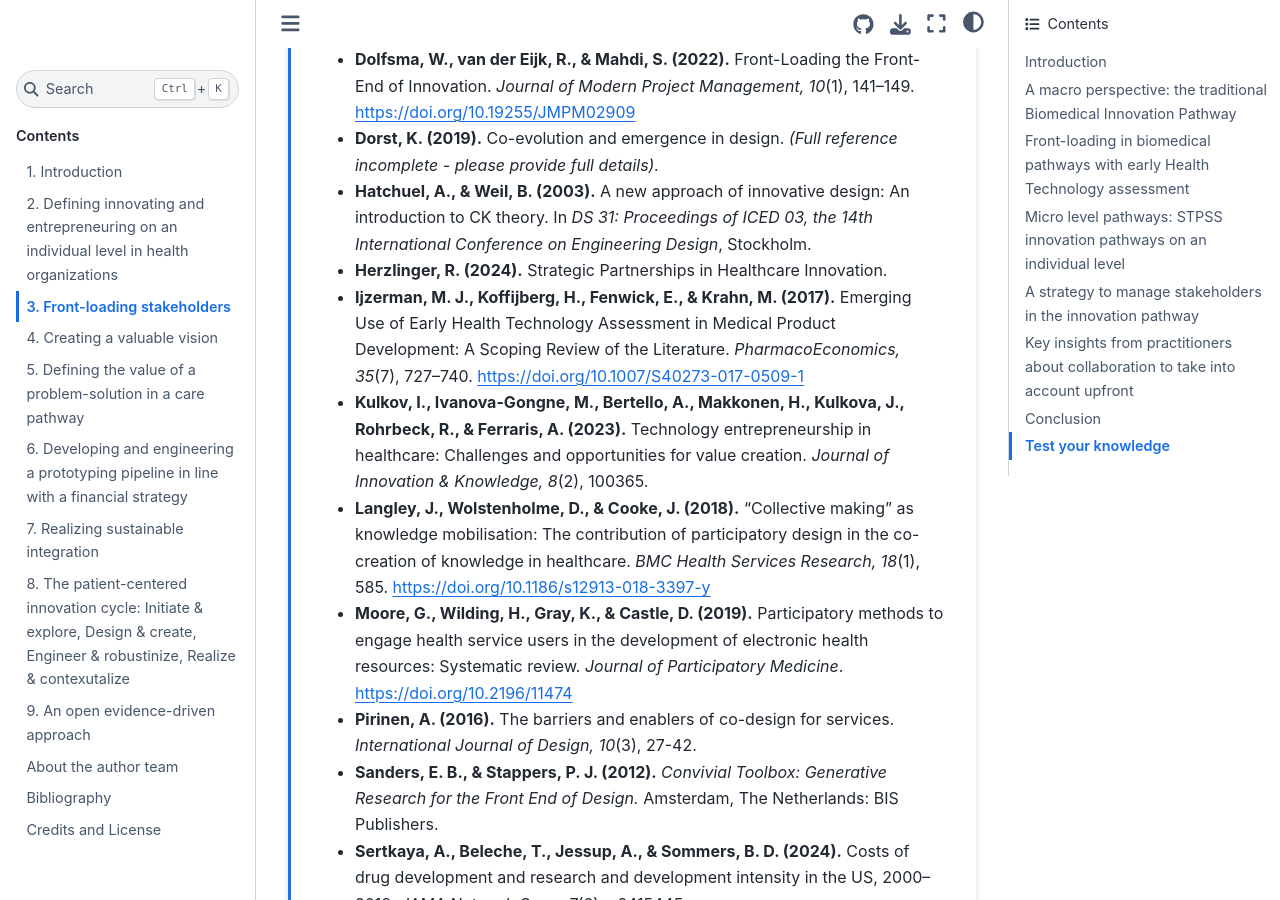
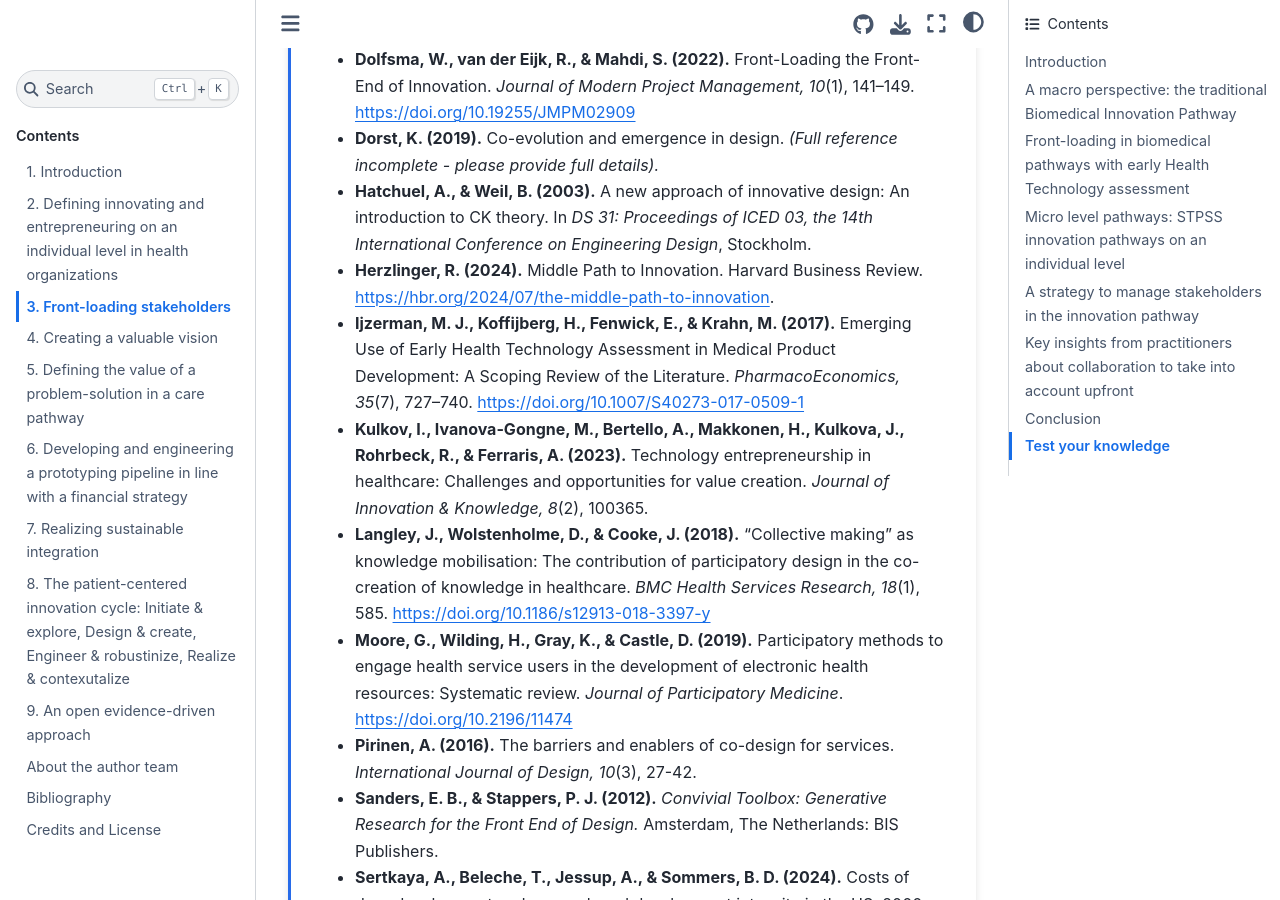
Before and after one commit to pietervandekerckhove/handbook-innovating-health, a Jupyter Book: the page built from book/chapters/04_stakeholders.md, in a window 1280 px wide and 900 px high, scrolled down 23419 px. Built offline with Jupyter Book 1.0.4 settings and Sphinx 7.4.7 and the Sphinx Book theme 1.1.4, drawn with Linux system fonts in a browser that asks for light colours; comment, search, counter and statistics services are not loaded.

Commit message:
update reference

```diff
--- a/book/chapters/04_stakeholders.md
+++ b/book/chapters/04_stakeholders.md
@@ -550,7 +550,7 @@ Absolutely! Here's a refined, alphabetically ordered version of the reference li
 
 - <span id="hatchuel2003"></span> **Hatchuel, A., & Weil, B. (2003).** A new approach of innovative design: An introduction to CK theory. In *DS 31: Proceedings of ICED 03, the 14th International Conference on Engineering Design*, Stockholm.
 
-- <span id="herzlinger2024"></span> **Herzlinger, R. (2024).** Strategic Partnerships in Healthcare Innovation.
+- <span id="herzlinger2024"></span> **Herzlinger, R. (2024).** Middle Path to Innovation. Harvard Business Review. https://hbr.org/2024/07/the-middle-path-to-innovation.
 
 - <span id="ijzerman2017"></span> **Ijzerman, M. J., Koffijberg, H., Fenwick, E., & Krahn, M. (2017).** Emerging Use of Early Health Technology Assessment in Medical Product Development: A Scoping Review of the Literature. *PharmacoEconomics, 35*(7), 727–740. [https://doi.org/10.1007/S40273-017-0509-1](https://doi.org/10.1007/S40273-017-0509-1)
 
```
